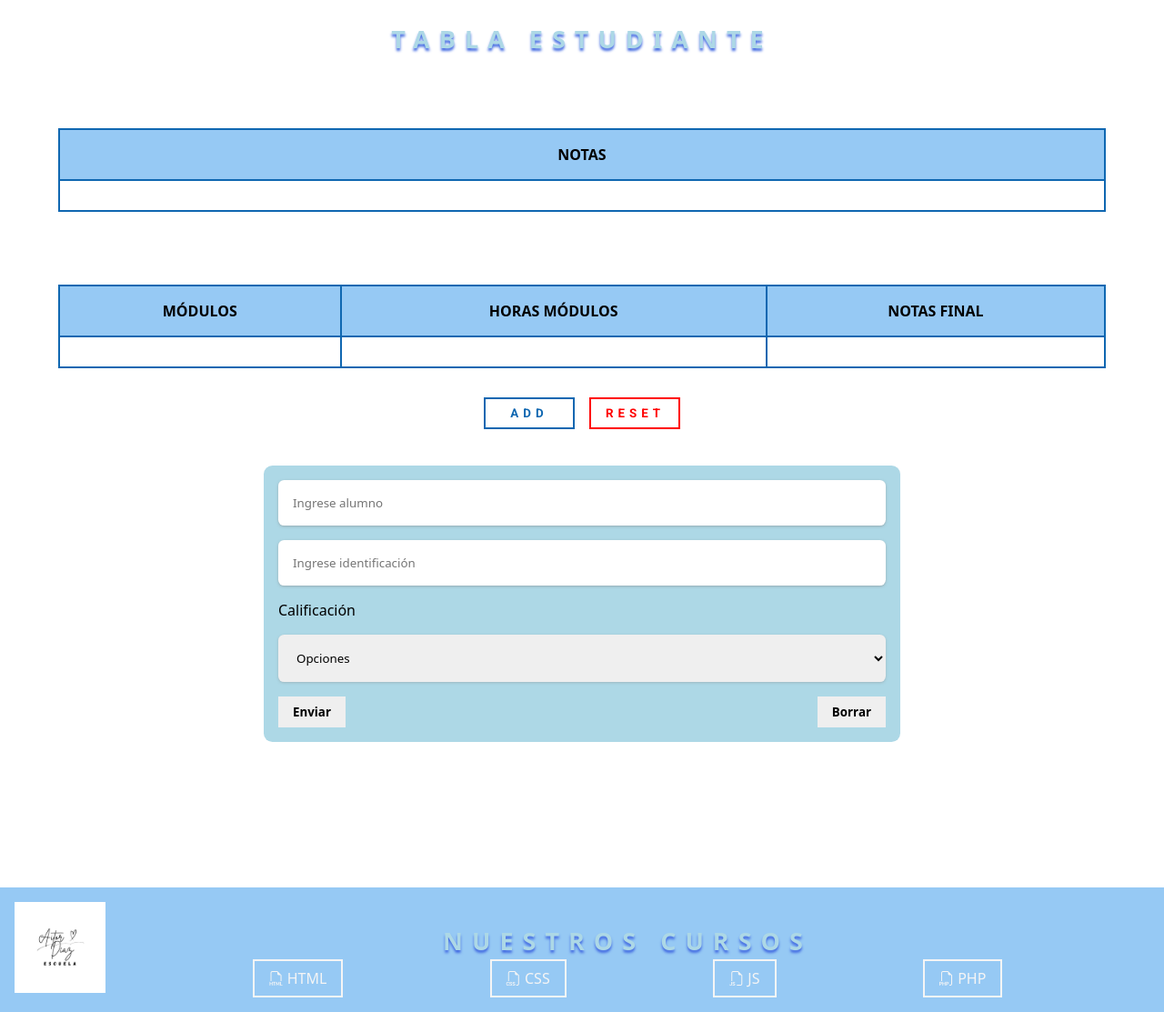
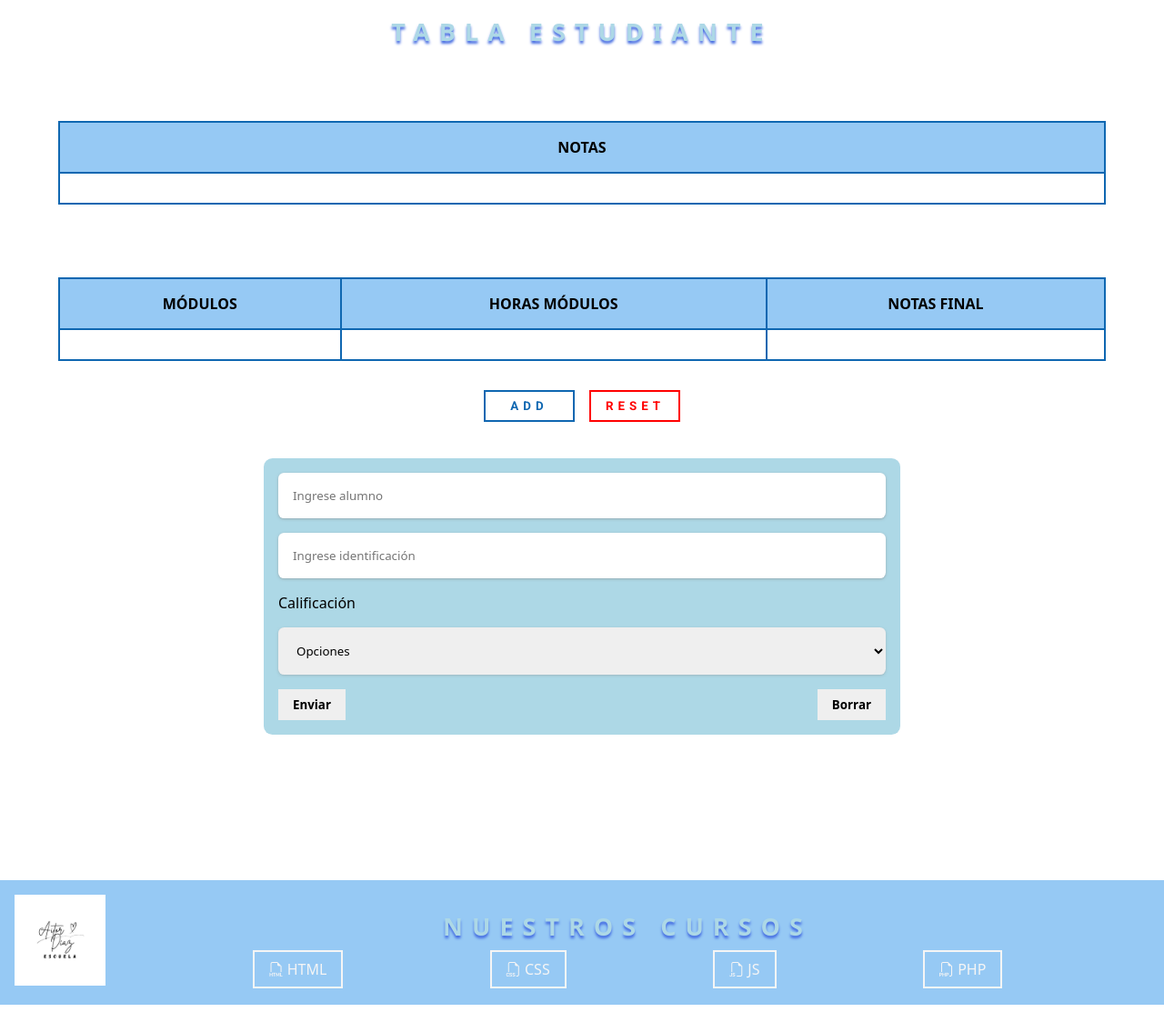
Before and after one commit to Espadv69/metodologia, a PHP site: page /php/reg-notas.php in a window 1280 px wide. Shown: the part 86-1199 px from the top of the page at 91% size. Run offline with PHP 8.4, Linux system fonts and the light colour scheme; lists and menus that the app fills with data are empty.

Commit message:
Update: h4 for all

```diff
--- a/clase/css/style.css
+++ b/clase/css/style.css
@@ -15,6 +15,16 @@ body {
 
 .main-layout {
     margin-top: 3rem;
+}
+
+h4 {
+    margin-top: 2vh;
+    text-align: center;
+    font-size: 27px;
+    text-transform: uppercase;
+    letter-spacing: 10px;
+    color: lightblue;
+    text-shadow: 0px 3px 3px royalblue;
 }
 /*******/
 
@@ -360,15 +370,6 @@ section {
 /***************/
 
 /* REG NOTAS */
-h4 {
-    margin-top: 3vh;
-    text-align: center;
-    font-size: 27px;
-    text-transform: uppercase;
-    letter-spacing: 10px;
-    color: lightblue;
-    text-shadow: 0px 3px 3px royalblue;
-}
 .table-notas {
     margin: auto;
     margin-top: 10vh;
```
